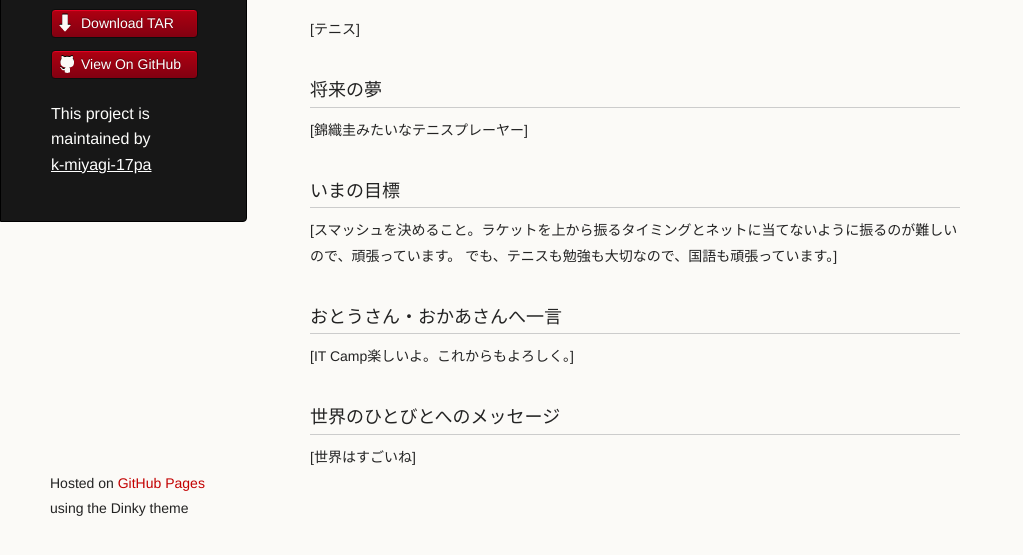
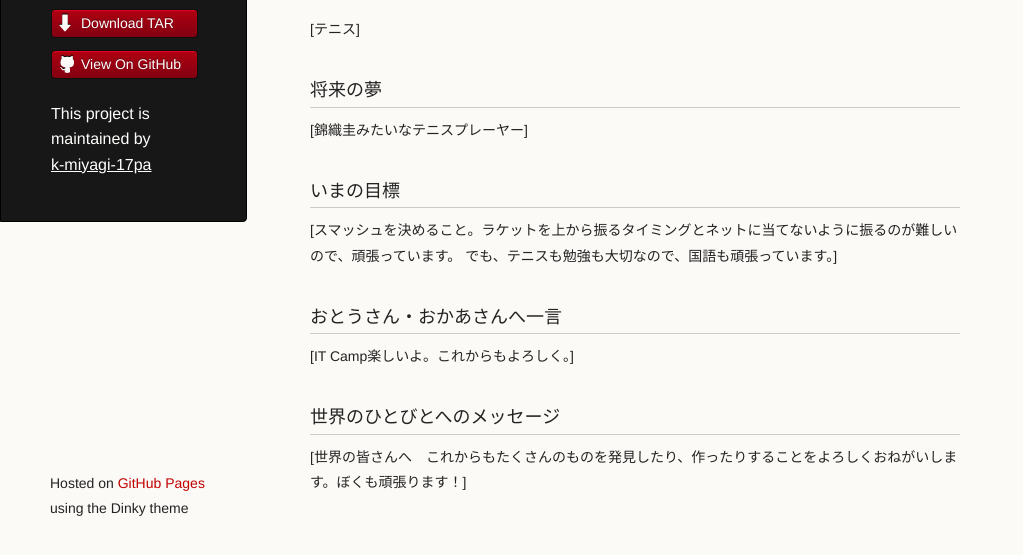
Before and after one commit to k-miyagi-17pa/web, a plain HTML site: page index.html in a window 1280 px wide. Shown: the part 247-802 px from the top of the page, without its empty margins (0-1023 px from the left). Drawn offline with Linux system fonts and the light colour scheme.

Commit message:
Update index.html

```diff
--- a/index.html
+++ b/index.html
@@ -60,7 +60,7 @@
 <h3>
 <a id="世界のひとびとへのメッセージ" class="anchor" href="#%E4%B8%96%E7%95%8C%E3%81%AE%E3%81%B2%E3%81%A8%E3%81%B3%E3%81%A8%E3%81%B8%E3%81%AE%E3%83%A1%E3%83%83%E3%82%BB%E3%83%BC%E3%82%B8" aria-hidden="true"><span aria-hidden="true" class="octicon octicon-link"></span></a>世界のひとびとへのメッセージ</h3>
 
-<p>[世界はすごいね]</p>
+<p>[世界の皆さんへ　これからもたくさんのものを発見したり、作ったりすることをよろしくおねがいします。ぼくも頑張ります！]</p>
       </section>
       <footer>
         <p><small>Hosted on <a href="https://pages.github.com">GitHub Pages</a> using the Dinky theme</small></p>
```
